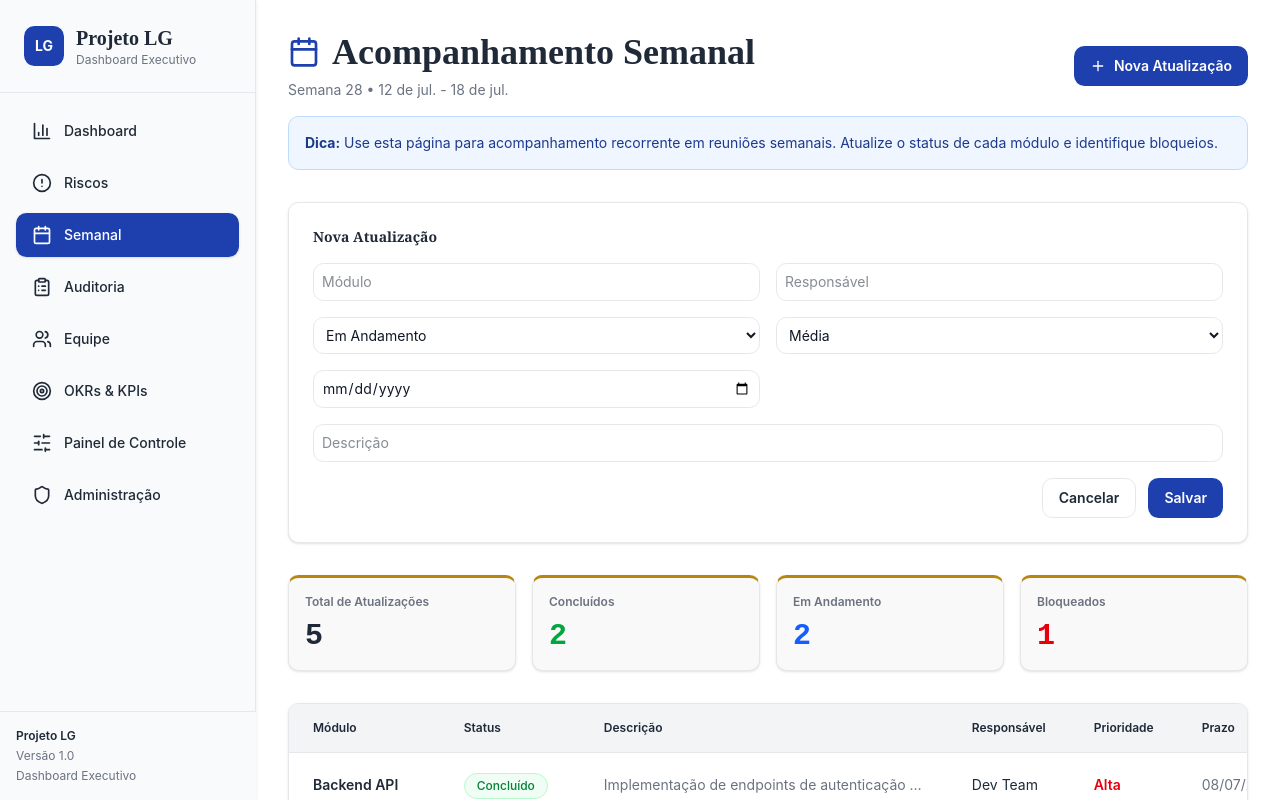
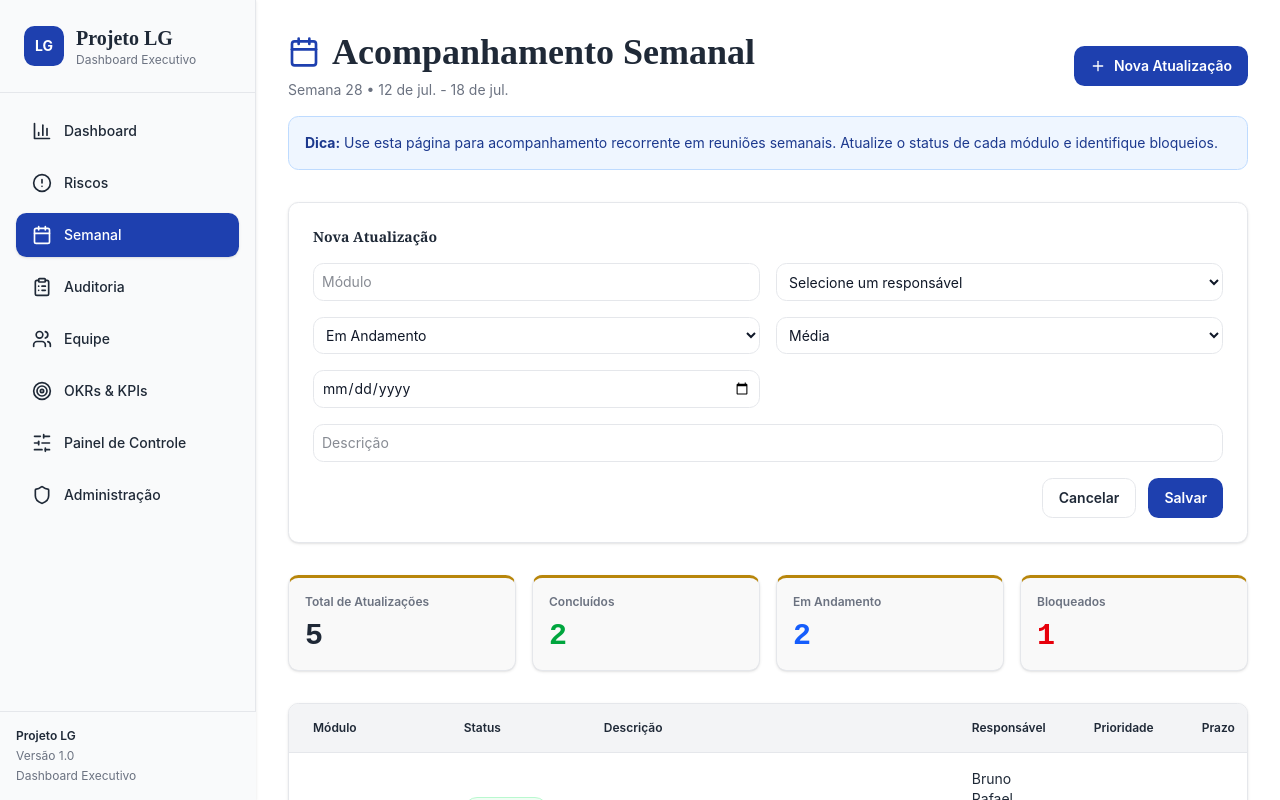
Before and after one commit to recesp-lab/lg-executive-command-center, a React (Vite) app in the folder newproject/: page /weekly in a window 1280 px wide. Both pictures are taken after a click on the button "Nova Atualização". Built offline with nearby package versions, Linux system fonts and the light colour scheme.

Commit message:
Add files via upload

```diff
--- a/newproject/src/pages/WeeklyTracking.tsx
+++ b/newproject/src/pages/WeeklyTracking.tsx
@@ -2,6 +2,7 @@ import DashboardLayout from '@/components/DashboardLayout';
 import { Calendar, Plus, Edit2, Trash2, Save, X } from 'lucide-react';
 import { Button } from '@/components/ui/button';
 import { useEffect, useState } from 'react';
+import { loadTeamMembers } from '@/data/teamData';
 
 interface WeeklyUpdate {
   id: string;
@@ -22,7 +23,7 @@ const defaultUpdates: WeeklyUpdate[] = [
     module: 'Backend API',
     status: 'completed',
     description: 'Implementação de endpoints de autenticação concluída',
-    owner: 'Dev Team',
+    owner: 'Bruno Rafael Costa Freitas',
     dueDate: '2026-07-08',
     priority: 'high',
   },
@@ -31,7 +32,7 @@ const defaultUpdates: WeeklyUpdate[] = [
     module: 'Frontend UI',
     status: 'inProgress',
     description: 'Desenvolvimento do dashboard em andamento',
-    owner: 'Design Team',
+    owner: 'André Silveira',
     dueDate: '2026-07-15',
     priority: 'high',
   },
@@ -40,7 +41,7 @@ const defaultUpdates: WeeklyUpdate[] = [
     module: 'Integração CRM',
     status: 'blocked',
     description: 'Aguardando aprovação de segurança do cliente',
-    owner: 'Integration Team',
+    owner: 'Denis Soares Dias',
     dueDate: '2026-07-22',
     priority: 'medium',
   },
@@ -49,7 +50,7 @@ const defaultUpdates: WeeklyUpdate[] = [
     module: 'Testes E2E',
     status: 'inProgress',
     description: 'Testes de integração em andamento',
-    owner: 'QA Team',
+    owner: 'Daniel Neris de Souza',
     dueDate: '2026-07-10',
     priority: 'high',
   },
@@ -58,7 +59,7 @@ const defaultUpdates: WeeklyUpdate[] = [
     module: 'Documentação',
     status: 'completed',
     description: 'Documentação técnica finalizada',
-    owner: 'Tech Writer',
+    owner: 'Alex Bertuqui',
     dueDate: '2026-07-05',
     priority: 'low',
   },
@@ -95,6 +96,10 @@ export default function WeeklyTracking() {
     }
   });
   const [notesSaved, setNotesSaved] = useState(false);
+
+  // Mesma lista usada em Riscos e Auditoria, então editar a Equipe atualiza
+  // essas opções aqui também.
+  const teamMembers = loadTeamMembers();
 
   useEffect(() => {
     try {
@@ -168,6 +173,14 @@ export default function WeeklyTracking() {
     setEditDraft(null);
   };
 
+  // Se o responsável salvo não bater com nenhum nome atual da Equipe (ex.:
+  // dado antigo tipo "Dev Team"), mantém a opção visível no topo do
+  // dropdown em vez de esconder silenciosamente o valor já salvo.
+  const ownerOptionsFor = (currentOwner: string) =>
+    currentOwner && !teamMembers.some((m) => m.name === currentOwner)
+      ? [currentOwner, ...teamMembers.map((m) => m.name)]
+      : teamMembers.map((m) => m.name);
+
   return (
     <DashboardLayout currentPage="weekly">
       <div className="p-8">
@@ -210,12 +223,18 @@ export default function WeeklyTracking() {
                 value={newUpdate.module}
                 onChange={(e) => setNewUpdate((f) => ({ ...f, module: e.target.value }))}
               />
-              <input
+              <select
                 className="p-2 border border-border rounded-lg text-sm"
-                placeholder="Responsável"
                 value={newUpdate.owner}
                 onChange={(e) => setNewUpdate((f) => ({ ...f, owner: e.target.value }))}
-              />
+              >
+                <option value="">Selecione um responsável</option>
+                {teamMembers.map((member) => (
+                  <option key={member.id} value={member.name}>
+                    {member.name}
+                  </option>
+                ))}
+              </select>
               <select
                 className="p-2 border border-border rounded-lg text-sm"
                 value={newUpdate.status}
@@ -340,11 +359,17 @@ export default function WeeklyTracking() {
                               />
                             </td>
                             <td className="px-6 py-3">
-                              <input
+                              <select
                                 className="w-full p-1.5 border border-border rounded text-sm"
                                 value={editDraft.owner}
                                 onChange={(e) => setEditDraft({ ...editDraft, owner: e.target.value })}
-                              />
+                              >
+                                {ownerOptionsFor(editDraft.owner).map((name) => (
+                                  <option key={name} value={name}>
+                                    {name}
+                                  </option>
+                                ))}
+                              </select>
                             </td>
                             <td className="px-6 py-3">
                               <select
```
